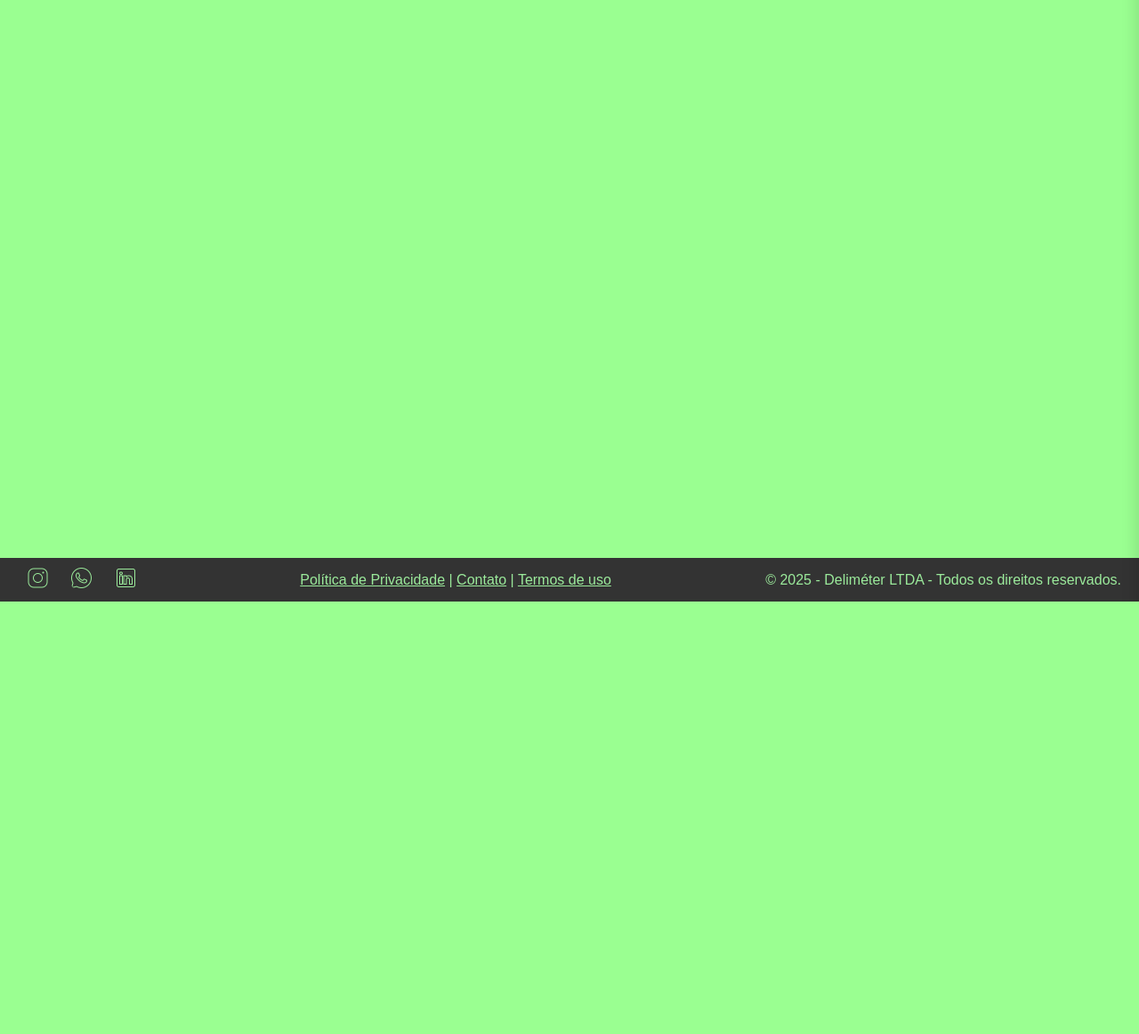
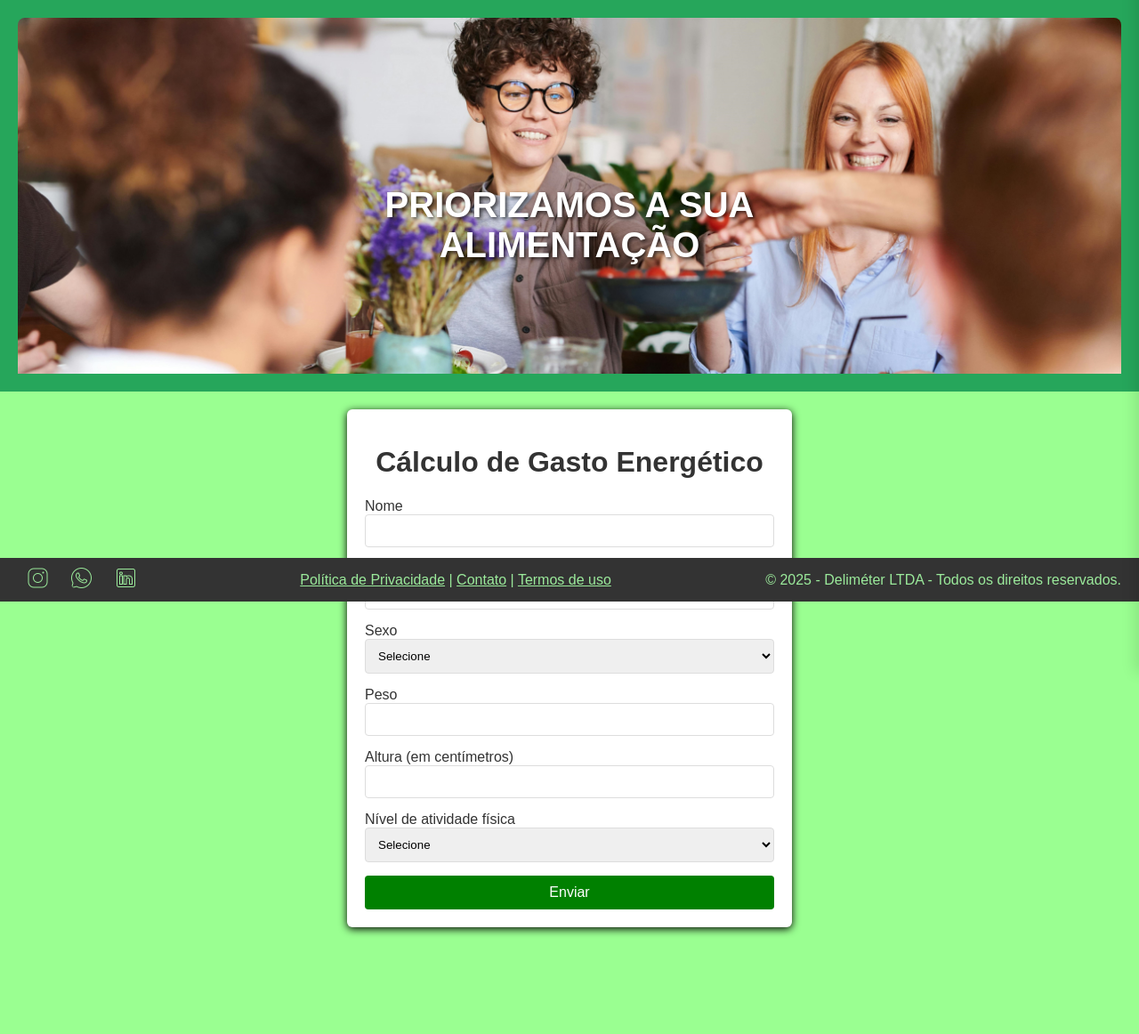
Before and after one commit to ProjetoDelimeterSite/ProjetoDelimeterSite, a PHP site: page /delimeter/calculo in a window 1280 px wide. Shown: the part 124-1286 px from the top of the page at 89% size. Before the commit the page ends 800 px from the top, so only its background shows below. Run offline with PHP 8.4, Linux system fonts and the light colour scheme; some libraries are stand-ins or nearby versions.

Commit message:
feat: Adicionar nova rota 'sobre' e refatorar controlador para incluir cálculo nutricional

```diff
--- a/public/delimeter.php
+++ b/public/delimeter.php
@@ -7,6 +7,8 @@ $delimeterController = new DelimeterController();
 
 $route->add('GET', '/', [$delimeterController, 'mostrarHome']);
 $route->add('GET', '/delimeter/calculo', [$delimeterController, 'mostrarCalculo']);
+$route->add('GET', '/delimeter/sobre', [$delimeterController, 'mostrarSobre']);
+
 if($_SERVER['REQUEST_URI'] === '/usuario/cadastro') {
     include_once __DIR__ . '/usuario.php';
 }
--- a/src/Controllers/DelimeterController.php
+++ b/src/Controllers/DelimeterController.php
@@ -19,7 +19,7 @@ class DelimeterController {
         }
     }
     public function mostrarCalculo(){
-        $formPath = dirname(__DIR__, 2) . '/view/delimeter/calculo.php';
+        $formPath = dirname(__DIR__, 2) . '/view/delimeter/calculoForm.php';
         if (file_exists($formPath)) {
             include_once $formPath;
         } else {
@@ -34,12 +34,12 @@ class DelimeterController {
             echo "Erro: Início não encontrado em $formPath";
         }
     }
-    public function mostrarFormulario(){
-        $formPath = dirname(__DIR__, 2) . '/public/usuario.php';
+    public function mostrarSobre(){
+        $formPath = dirname(__DIR__, 2) . '/view/delimeter/sobre.php';
         if (file_exists($formPath)) {
             include_once $formPath;
         } else {
-            echo "Erro: Formulário não encontrado em $formPath";
+            echo "Erro: Sobre não encontrado em $formPath";
         }
     }
 }
--- /dev/null
+++ b/view/delimeter/calculoForm.php
@@ -0,0 +1,50 @@
+  <main>
+    <section class="container-main">
+      <div class="container-main-image">
+        <img src="assets/images/almoço.jpg" alt="Alimentação saudável">
+        <h1>PRIORIZAMOS A SUA ALIMENTAÇÃO</h1>
+      </div>
+    </section>
+    <div class="container-calc" id="container-formulario-nutricional">
+      <div class="container">
+        <h1>Cálculo de Gasto Energético</h1>
+        <form id="formulario">
+          <div class="form-group">
+            <label for="nome">Nome</label>
+            <input type="text" name="nome" required id="nome">
+          </div>
+          <div class="form-group">
+            <label for="idade">Idade</label>
+            <input type="number" name="idade" required id="idade">
+          </div>
+          <div class="form-group">
+            <label for="sexo">Sexo</label>
+            <select name="sexo" required id="sexo">
+              <option value="">Selecione</option>
+              <option value="masculino">MASCULINO</option>
+              <option value="feminino">FEMININO</option>
+            </select>
+          </div>
+          <div class="form-group">
+            <label for="peso">Peso</label>
+            <input type="number" name="peso" step="0.01" required id="peso">
+          </div>
+          <div class="form-group">
+            <label for="altura">Altura (em centímetros)</label>
+            <input type="number" name="altura" step="0.01" required id="altura">
+          </div>
+          <div class="form-group">
+            <label for="atividade">Nível de atividade física</label>
+            <select name="atividade" required id="atividade">
+              <option value="">Selecione</option>
+              <option value="sedentário">Sedentário</option>
+              <option value="moderadamente ativo">Moderadamente ativo</option>
+              <option value="ativo">Ativo</option>
+            </select>
+          </div>
+          <button type="button" onclick="if (validarFormulario()) enviarDados();">Enviar</button>
+        </form>
+      </div>
+      <div class="container" id="resultado"></div>
+    </div>
+  </main>
--- a/view/includes/header.php
+++ b/view/includes/header.php
@@ -26,10 +26,10 @@
             <div class="overlay">
                 <nav>
                     <ul aria-label="Acessibilidade" class="acessibilidade">
-                        <li><a href="about.php" class="link">Sobre Nós</a></li>
-                        <li><a href="calculo_landpage.php" class="link">Cálculo nutricional</a></li>
+                        <li><a href="/delimeter/sobre" class="link">Sobre Nós</a></li>
+                        <li><a href="/delimeter/calculo" class="link">Cálculo nutricional</a></li>
                         <?php if (isset($_SESSION['usuario'])): ?>
-                            <li><a href="conta.php" class="link">Conta</a></li>
+                            <li><a href="/conta" class="link">Conta</a></li>
                         <?php else: ?>
                             <li><a href="/usuario/cadastro" class="link">Cadastrar-se</a></li>
                             <li><a href="entrar_usuario.php" class="link">Login</a></li>
```
Also changed, not shown: view/delimeter/sobre.php (added, +27 -0 lines), view/delimeter/calculo.php (deleted).
